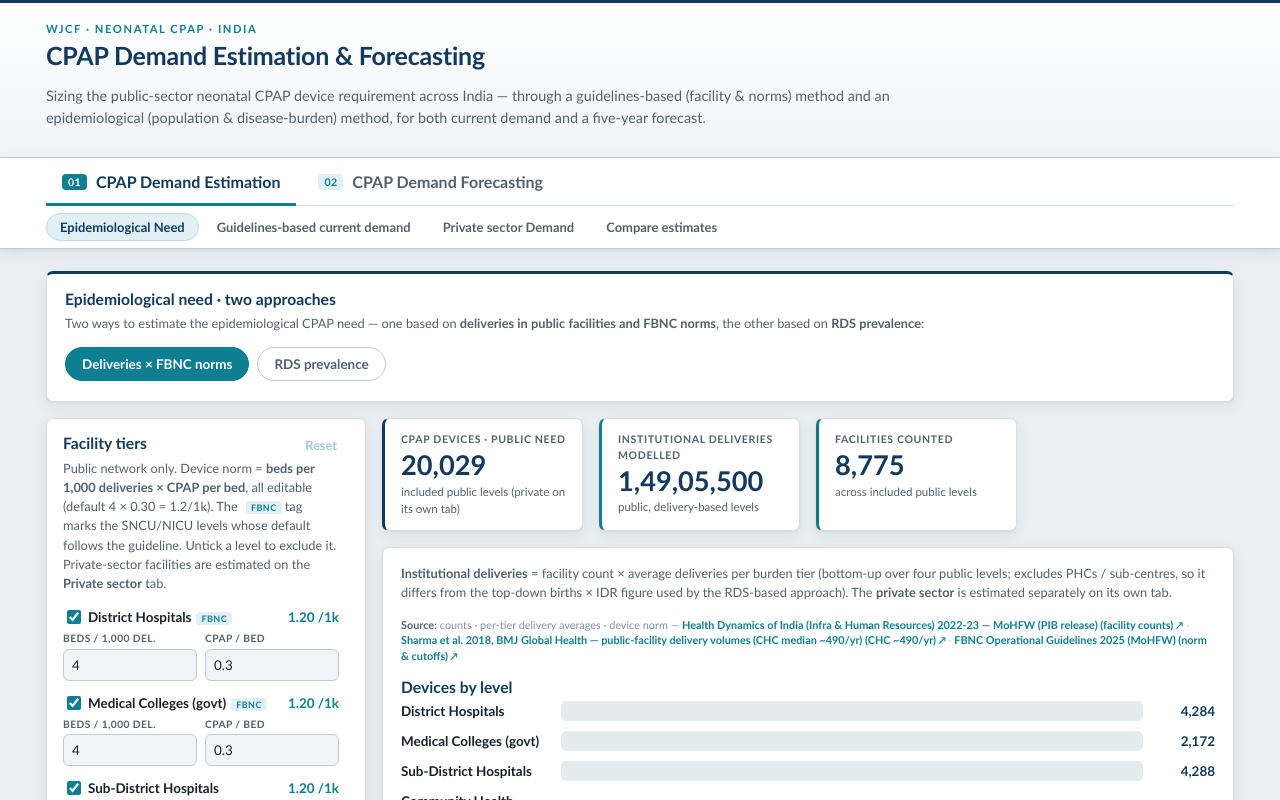
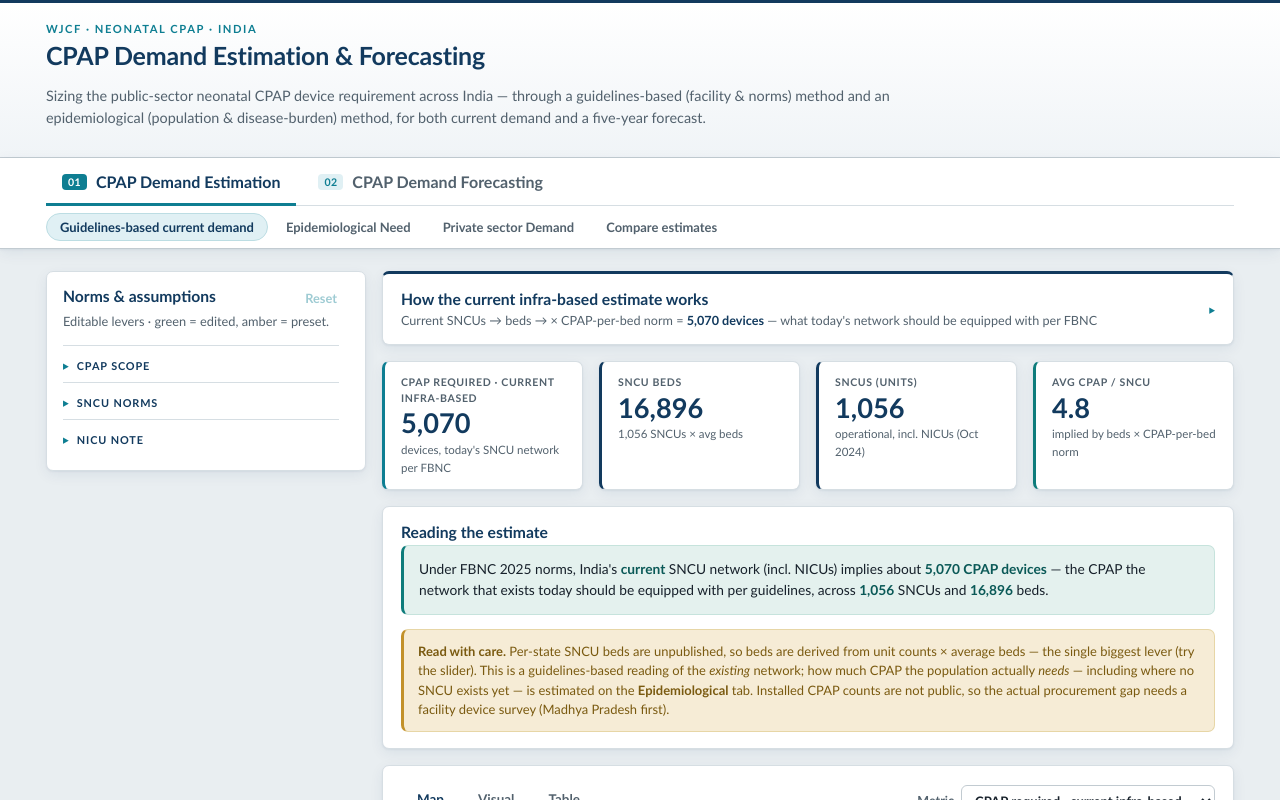
Before and after one commit to zerobug-mohit/cpap-demand-forecasting, a React (Vite) app: page / in a window 1280 px wide. Shown: the top 800 px of the page. Built offline with nearby package versions, Linux system fonts and the light colour scheme.

Commit message:
Reorder tabs: Guidelines-based first; RDS prevalence before Deliveries-norms in Epidemiological Need
Co-Authored-By: Claude Opus 4.8 <noreply@anthropic.com>

```diff
--- a/src/App.tsx
+++ b/src/App.tsx
@@ -28,8 +28,8 @@ interface Tab {
 
 const SUBS: Record<Section, Tab[]> = {
   estimation: [
+    { key: 'bu', label: 'Guidelines-based current demand' },
     { key: 'td', label: 'Epidemiological Need' },
-    { key: 'bu', label: 'Guidelines-based current demand' },
     { key: 'pvt', label: 'Private sector Demand' },
     { key: 'cmp', label: 'Compare estimates' },
   ],
@@ -68,7 +68,7 @@ function renderContent({ section, sub, m1, setM1, m2, setM2, m3, setM3, mp, setM
 
 export default function App() {
   const [section, setSection] = useState<Section>('estimation')
-  const [sub, setSub] = useState<Record<Section, string>>({ estimation: 'td', forecasting: 'fc' })
+  const [sub, setSub] = useState<Record<Section, string>>({ estimation: 'bu', forecasting: 'fc' })
   const [m1, setM1] = useState<Norms>(DEFAULT_NORMS)
   const [m2, setM2] = useState<M2Norms>(DEFAULT_M2)
   const [m3, setM3] = useState<M3Norms>(DEFAULT_M3)
--- a/src/components/EstimationTopDown.tsx
+++ b/src/components/EstimationTopDown.tsx
@@ -15,20 +15,20 @@ interface Props {
 }
 
 const APPROACHES: { key: Approach; label: string }[] = [
+  { key: 'rds', label: 'RDS prevalence' },
   { key: 'facility', label: 'Deliveries × FBNC norms' },
-  { key: 'rds', label: 'RDS prevalence' },
 ]
 
 export default function EstimationTopDown({ m2, setM2, m3, setM3 }: Props) {
-  const [approach, setApproach] = useState<Approach>('facility')
+  const [approach, setApproach] = useState<Approach>('rds')
 
   return (
     <div>
       <div className="card lens-explainer" style={{ marginBottom: 16 }}>
         <h2>Epidemiological need · two approaches</h2>
         <p className="card-note" style={{ marginTop: 4 }}>
-          Two ways to estimate the epidemiological CPAP need — one based on <strong>deliveries in public facilities and
-          FBNC norms</strong>, the other based on <strong>RDS prevalence</strong>:
+          Two ways to estimate the epidemiological CPAP need — one based on <strong>RDS prevalence</strong>, the other
+          based on <strong>deliveries in public facilities and FBNC norms</strong>:
         </p>
         <div className="epi-switch" role="tablist" aria-label="Epidemiological need approach">
           {APPROACHES.map((a) => (
```
